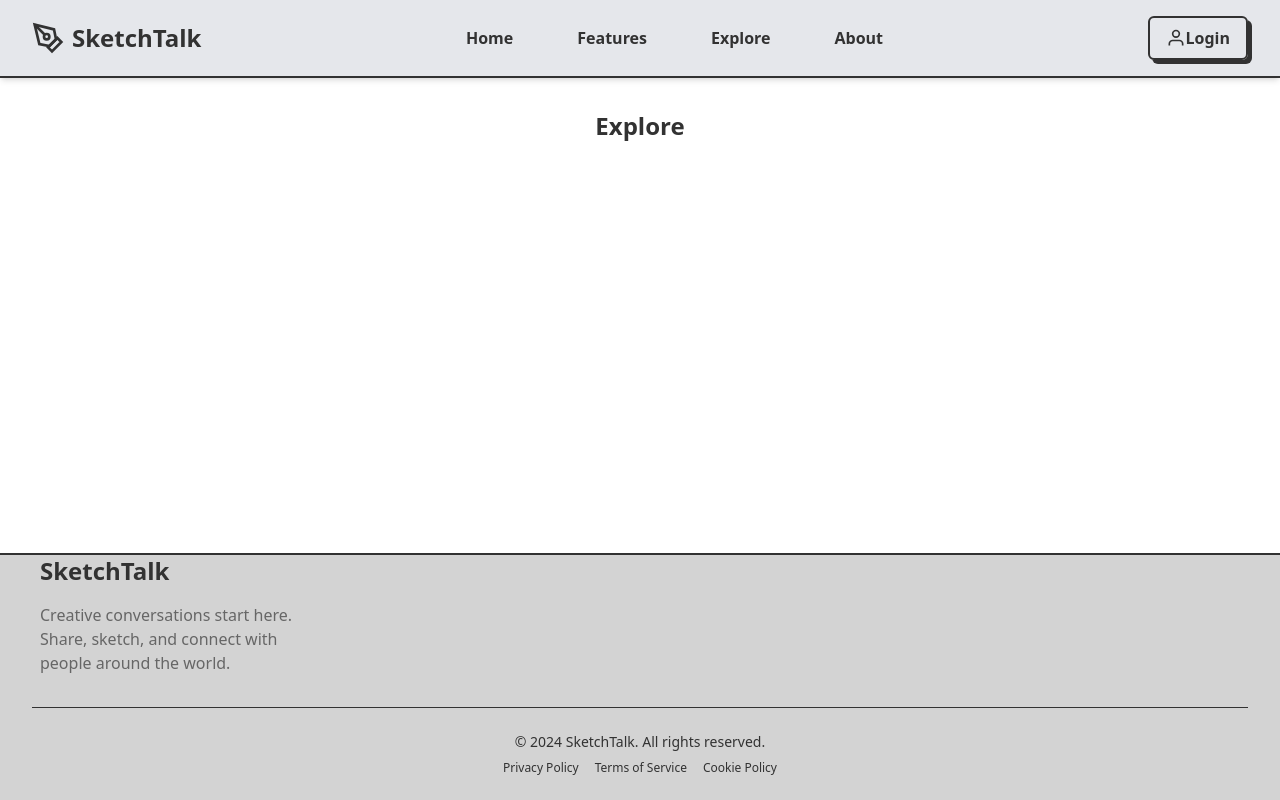
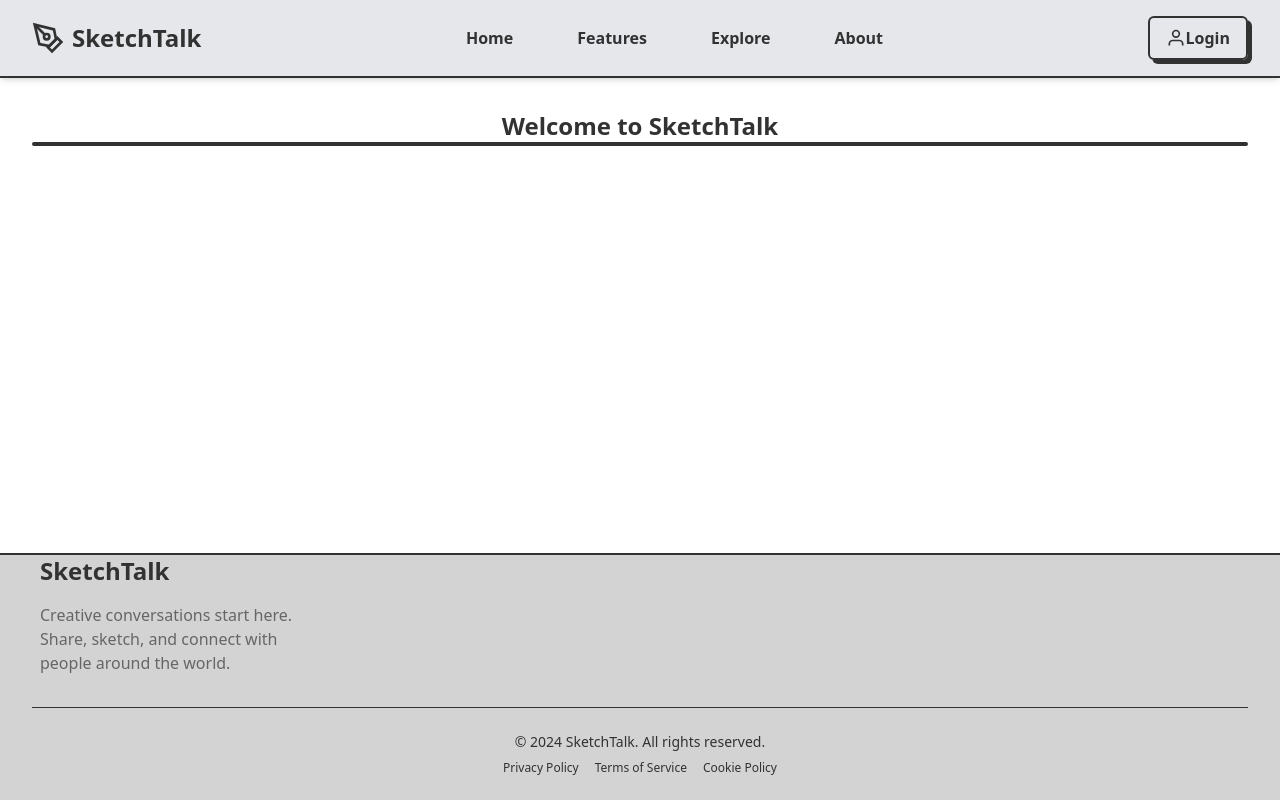
Before and after one commit to Saurabh209/SketchTalk-An-Advance-Chat-App-, a React (Vite) app in the folder Main/SketchTalk/: page /explore in a window 1280 px wide. Built offline with nearby package versions, Linux system fonts and the light colour scheme.

Commit message:
new roadmap added

```diff
--- a/Main/SketchTalk/src/Components/explore_page/Explore.jsx
+++ b/Main/SketchTalk/src/Components/explore_page/Explore.jsx
@@ -1,11 +1,15 @@
-import React from 'react'
+import React from "react";
 
 function Explore() {
-    return (
-        <div className='flex-1 p-8'>
-            <h1 className='text-2xl text-center font-bold text-[#323232]'>Explore</h1>
-        </div>
-    )
+  return (
+    <div className="flex-1 p-8">
+      <h1 className="text-2xl text-center font-bold text-[#323232]">
+        Welcome to SketchTalk
+      </h1>
+
+      <div className="border-2 border-[#323232] rounded-md w-[100%] h-[100%]"></div>
+    </div>
+  );
 }
 
-export default Explore
+export default Explore;
--- a/Main/SketchTalk/src/output.css
+++ b/Main/SketchTalk/src/output.css
@@ -655,6 +655,10 @@ video {
   height: 1.25rem;
 }
 
+.h-\[100\%\] {
+  height: 100%;
+}
+
 .min-h-screen {
   min-height: 100vh;
 }
@@ -697,6 +701,10 @@ video {
 
 .w-5 {
   width: 1.25rem;
+}
+
+.w-\[100\%\] {
+  width: 100%;
 }
 
 .min-w-full {
@@ -809,6 +817,10 @@ video {
 
 .border-\[0\.08em\] {
   border-width: 0.08em;
+}
+
+.border {
+  border-width: 1px;
 }
 
 .border-b-2 {
```
Also changed, not shown: 2 other files (tests, documents, lock files or other folders).
